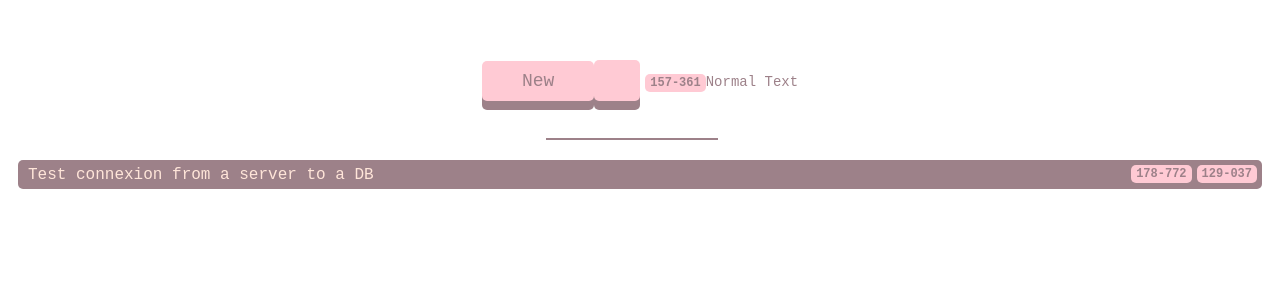
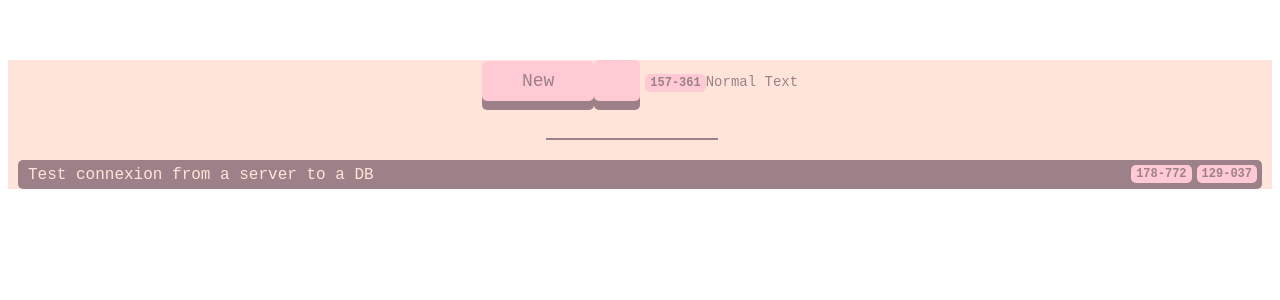
Before and after one commit to yassinefikrat/buds-ui, a Vue app: page / in a window 1280 px wide. Shown: the top 300 px of the page. Built offline with nearby package versions, Linux system fonts and the light colour scheme; some icons are missing.

Commit message:
Added a background color to showcase design

```diff
--- a/src/App.vue
+++ b/src/App.vue
@@ -61,5 +61,7 @@ export default {
   text-align: center;
   color: #2c3e50;
   margin-top: 60px;
+
+  background-color: #FFE5D9;
 }
 </style>
--- a/src/components/ChuccSearchBar.vue
+++ b/src/components/ChuccSearchBar.vue
@@ -41,6 +41,7 @@ input {
   border-bottom: 2px solid #9d8189;
   outline: none;
   color: #9d8189;
+  background-color: #FFE5D9;
 }
 
 .searchButton {
```
